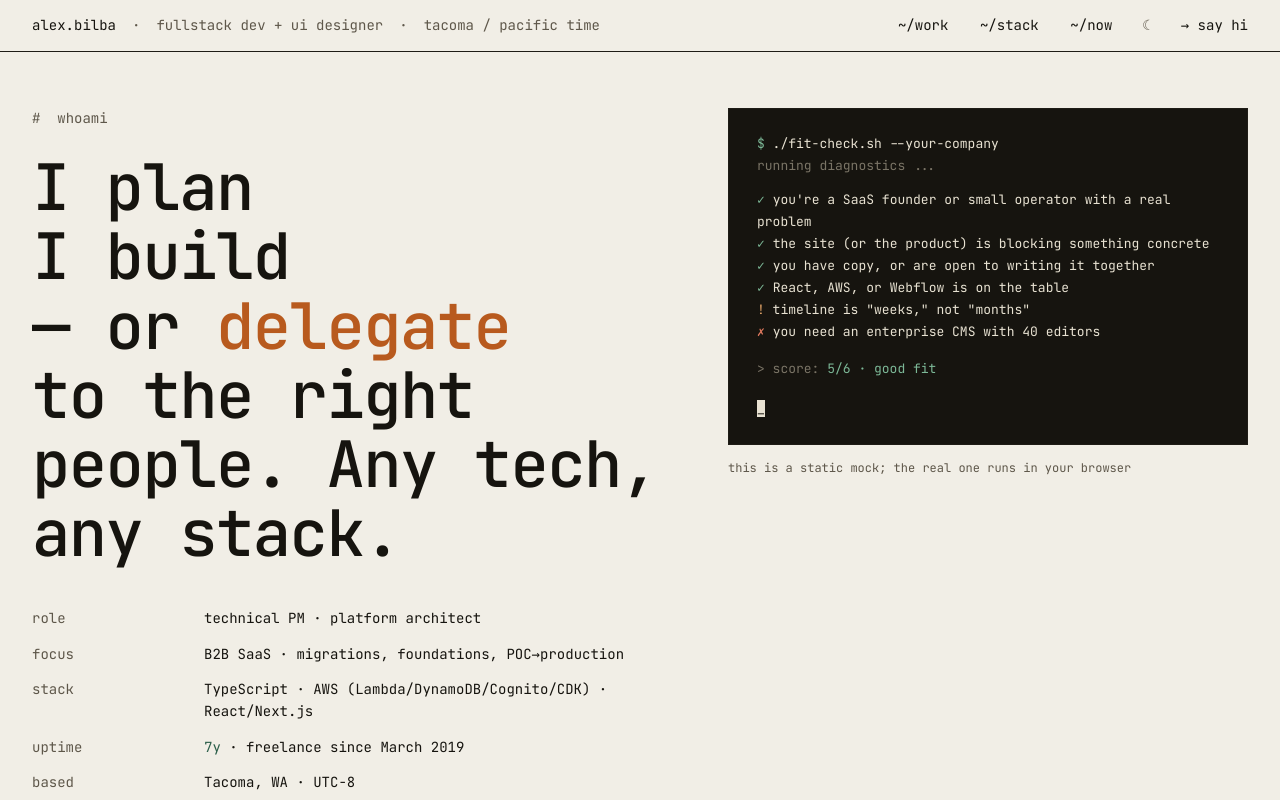
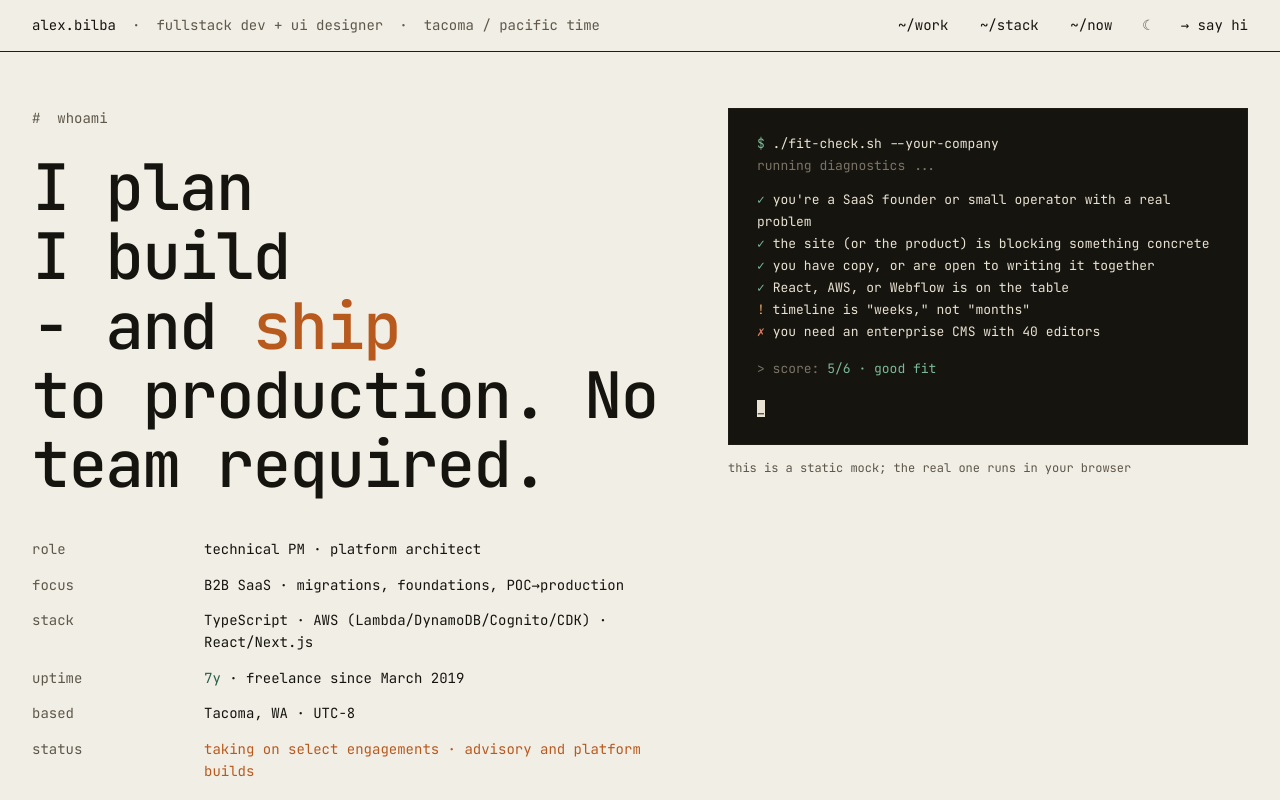
Before and after one commit to alexshanless/alexbilba, a React (Vite) app: page / in a window 1280 px wide. Shown: the top 800 px of the page. Built offline with nearby package versions, Linux system fonts and the light colour scheme.

Commit message:
Refine hero headline: plan, build, ship to production, no team required

```diff
--- a/src/redesign/RedesignHome.jsx
+++ b/src/redesign/RedesignHome.jsx
@@ -128,8 +128,8 @@ export default function RedesignHome() {
             <h1 className={`${styles.display} ${styles.heroH1}`}>
               I plan <br />
               I build<br />
-              — or <span className={styles.warn}>delegate</span><br />
-              to the right people. Any tech, any stack.
+              - and <span className={styles.warn}>ship</span><br />
+              to production. No team required.
             </h1>
             <div className={styles.metaGrid}>
               <span className={styles.dim}>role</span>
```
